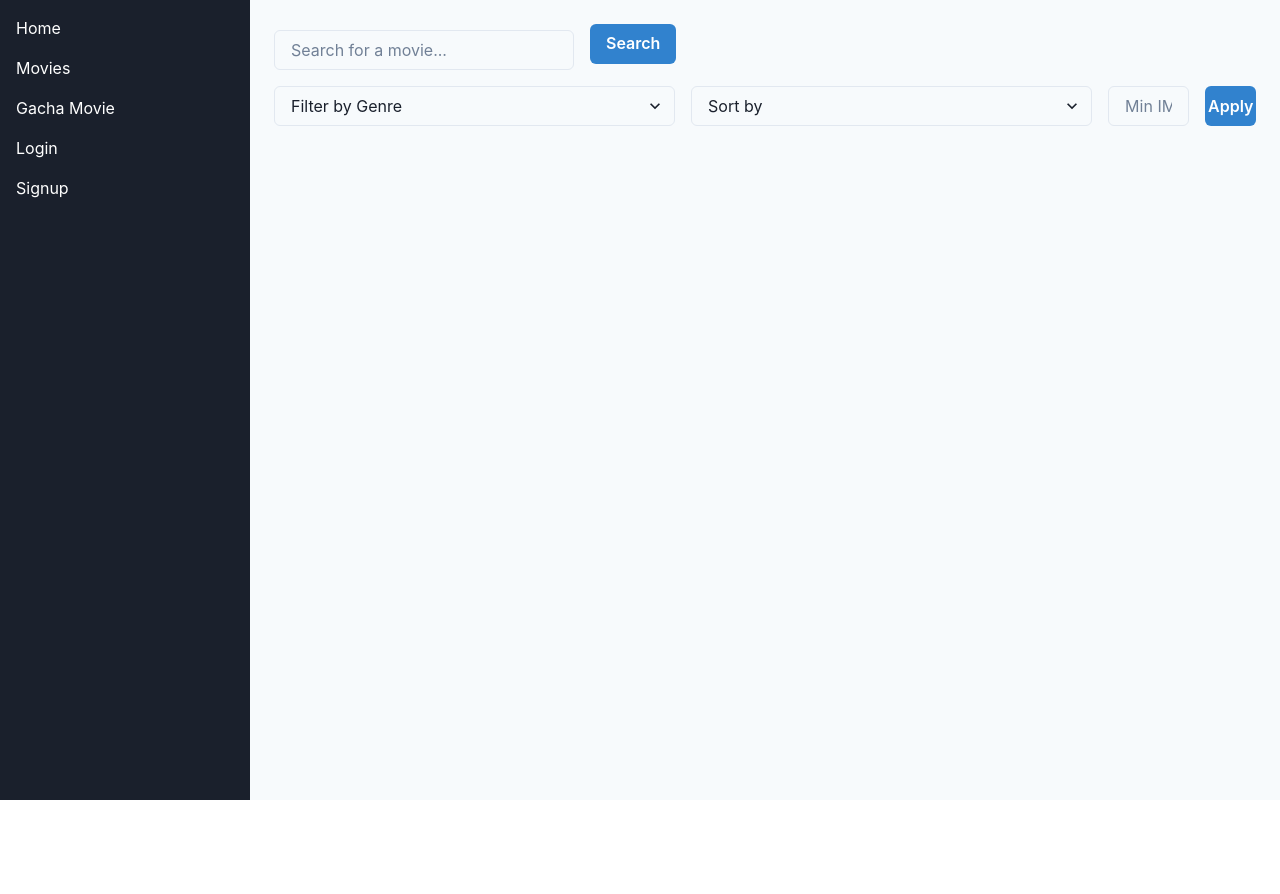
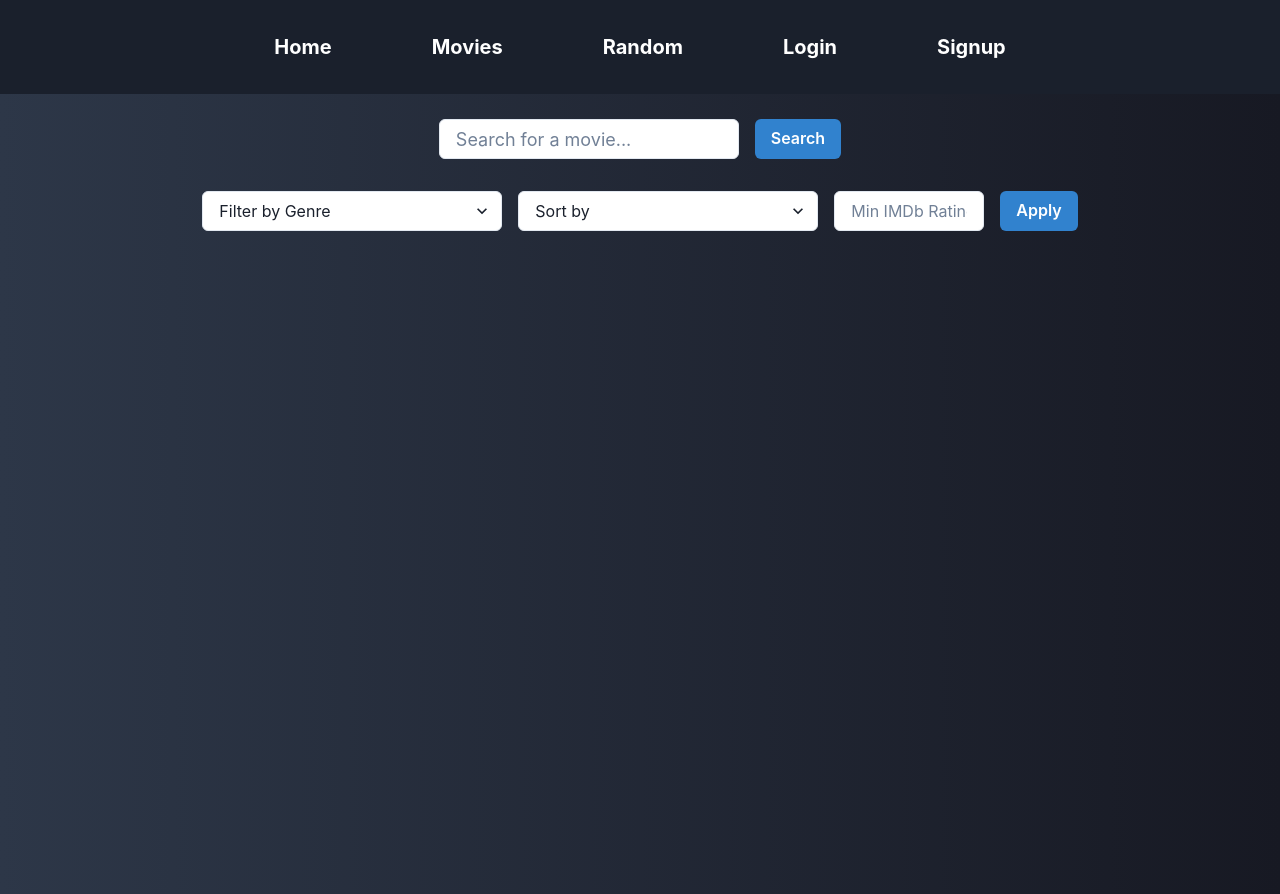
Before and after one commit to c-dexx/cdex-front-test, a React (Create React App) app: page /movies in a window 1280 px wide. Before the commit the page ends 800 px from the top, so only its background shows below. Built offline with nearby package versions, Linux system fonts and the light colour scheme.

Commit message:
update: front-end

```diff
--- a/src/App.js
+++ b/src/App.js
@@ -1,4 +1,4 @@
-import { ChakraProvider, Box, Flex } from '@chakra-ui/react';
+import { ChakraProvider, Box, Flex, Grid } from '@chakra-ui/react';
 import { BrowserRouter as Router, Routes, Route } from 'react-router-dom';
 import Sidebar from './components/Sidebar';
 import MovieSearch from './components/MovieSearch';
@@ -14,9 +14,8 @@ function App() {
     <ChakraProvider>
       <AuthProvider>
         <Router>
-          <Flex h="100vh">
-            <Sidebar />
-            <Box as="main" ml="250px" w="full" p="6" bg="gray.50">
+          <Sidebar/>
+          <Box as="main" w="full">
             <Routes>
               <Route path="/" element={<LandingPage />} />
               <Route path="/movies" element={<MovieSearch />} />
@@ -26,7 +25,6 @@ function App() {
               <Route path="/gacha" element={<MovieGacha />} />  {/* Add Gacha route */}
             </Routes>
           </Box>
-          </Flex>
         </Router>
       </AuthProvider>
     </ChakraProvider>
--- a/src/components/FilterSortBar.js
+++ b/src/components/FilterSortBar.js
@@ -7,8 +7,8 @@ const FilterSortBar = ({ filters, setFilters, handleSearch }) => {
   };
 
   return (
-    <Box mb="4" display="flex" alignItems="center">
-      <Select name="genre" placeholder="Filter by Genre" onChange={handleFilterChange} mr="4">
+    <Box mt="8" display="flex" justifyContent='center' alignItems="center" fontSize='lg'>
+      <Select name="genre" placeholder="Filter by Genre" onChange={handleFilterChange} mr="4" w={'300px'} bg={'white'}>
         <option value="action">Action</option>
         <option value="comedy">Comedy</option>
         <option value="drama">Drama</option>
@@ -16,7 +16,7 @@ const FilterSortBar = ({ filters, setFilters, handleSearch }) => {
         <option value="animation">Animation</option>
       </Select>
 
-      <Select name="sortBy" placeholder="Sort by" onChange={handleFilterChange} mr="4">
+      <Select name="sortBy" placeholder="Sort by" onChange={handleFilterChange} mr="4" w={'300px'} bg={'white'}>
         <option value="title">Title</option>
         <option value="year">Year</option>
         <option value="rating">Rating</option>
@@ -31,6 +31,7 @@ const FilterSortBar = ({ filters, setFilters, handleSearch }) => {
         onChange={handleFilterChange}
         w="150px"
         mr="4"
+        bg={'white'}
       />
 
       <Button onClick={handleSearch} colorScheme="blue">
--- a/src/components/LandingPage.js
+++ b/src/components/LandingPage.js
@@ -4,7 +4,7 @@ import { Link } from 'react-router-dom';
 const LandingPage = () => {
   return (
     <Box
-      bgGradient="linear(to-r, teal.400, blue.500, purple.600)"
+      bgGradient="linear(to-r, gray.700, gray.900)"
       minH="100vh"
       display="flex"
       alignItems="center"
@@ -13,9 +13,9 @@ const LandingPage = () => {
       textAlign="center"
     >
       <Box>
-        <Heading fontSize="5xl" mb="6">Welcome to c-dex</Heading>
-        <Text fontSize="xl" mb="6">Explore movies, read reviews, and rate your favorites.</Text>
-        <Button as={Link} to="/movies" size="lg" colorScheme="yellow">
+        <Heading fontSize="9xl" mb="4" mt={'-16'} fontWeight={'extrabold'}>Welcome to C-dex</Heading>
+        <Text fontSize="xl" mb="8">Explore movies, read reviews, and rate your favorites.</Text>
+        <Button as={Link} to="/movies" size="lg" colorScheme='blue'>
           Explore Movies
         </Button>
       </Box>
--- a/src/components/MovieGacha.js
+++ b/src/components/MovieGacha.js
@@ -17,7 +17,7 @@ const MovieGacha = () => {
   };
 
   return (
-    <Box textAlign="center">
+    <Box textAlign="center" mt='8'>
       <VStack spacing="4">
         <Button colorScheme="pink" onClick={getRandomMovie}>
           Get Random Movie
--- a/src/components/MovieSearch.js
+++ b/src/components/MovieSearch.js
@@ -1,4 +1,4 @@
-import { Box, Input, Button, SimpleGrid, Image, Text } from '@chakra-ui/react';
+import { Box, Input, Button, SimpleGrid, Image, Text , Flex} from '@chakra-ui/react';
 import { useState } from 'react';
 import axios from 'axios';
 import { Link } from 'react-router-dom';
@@ -62,25 +62,30 @@ const MovieSearch = () => {
   };
 
   return (
-    <Box>
+    <Box
+      bgGradient="linear(to-r, gray.700, gray.900)"
+      minH="100vh"
+      overflow={'hidden'}>
+    <Flex justifyContent="center" alignItems="center" mt="25">
       <Input
         placeholder="Search for a movie..."
         value={query}
         onChange={(e) => setQuery(e.target.value)}
         w="300px"
-        mr="4"
-        mb="4"
+        fontSize='lg'
+        bg={'white'}
       />
-      <Button onClick={handleSearch} colorScheme="blue" mb="4">
+      <Button onClick={handleSearch} colorScheme="blue" ml="4">
         Search
       </Button>
+    </Flex>
 
     <FilterSortBar filters={filters} setFilters={setFilters} handleSearch={handleSearch} />
 
-      <SimpleGrid columns={{ sm: 1, md: 2, lg: 3 }} spacing="6" mt="6">
+    <SimpleGrid columns={{ sm: 1, md: 2, lg: 3 }} spacing="6" mt="8">
       {movies.map((movie) => (
         <Link to={`/movie/${movie.imdbID}`} key={movie.imdbID}>
-            <Box bg="white" shadow="md" p="4" rounded="md">
+          <Box bg='whiteAlpha.900' shadow="md" p="4" rounded="md" fontSize='lg'>
             <Image src={movie.Poster} alt={movie.Title} rounded="md" />
             <Text fontWeight="bold" mt="2">{movie.Title}</Text>
             <Text>{movie.Year}</Text>
--- a/src/components/Sidebar.js
+++ b/src/components/Sidebar.js
@@ -1,16 +1,16 @@
-import { Box, VStack, Link } from '@chakra-ui/react';
+import { Box, VStack, Link, HStack, Center } from '@chakra-ui/react';
 import { NavLink } from 'react-router-dom';
 
 const Sidebar = () => {
   return (
-    <Box as="aside" w="250px" bg="gray.800" color="white" p="4" position="fixed" h="100vh">
-      <VStack spacing="4" align="flex-start">
-        <Link as={NavLink} to="/" exact="true">Home</Link>
-        <Link as={NavLink} to="/movies">Movies</Link>
-        <Link as={NavLink} to="/gacha">Gacha Movie</Link>  {/* New link for Gacha */}
-        <Link as={NavLink} to="/login">Login</Link>
-        <Link as={NavLink} to="/signup">Signup</Link>
-      </VStack>
+    <Box as="aside" w="100vw" bg="gray.800" color="white" p="8" h="fit">
+      <HStack spacing="100" justifyContent="center" fontSize={'xl'}>
+        <Link as={NavLink} to="/" exact="true" fontWeight={'bold'}>Home</Link>
+        <Link as={NavLink} to="/movies" fontWeight={'bold'}>Movies</Link>
+        <Link as={NavLink} to="/gacha" fontWeight={'bold'}>Random</Link>  {/* New link for Gacha */}
+        <Link as={NavLink} to="/login" fontWeight={'bold'}>Login</Link>
+        <Link as={NavLink} to="/signup" fontWeight={'bold'}>Signup</Link>
+      </HStack>
     </Box>
   );
 };
```
Lines whose indentation alone changed are shown as unchanged.
